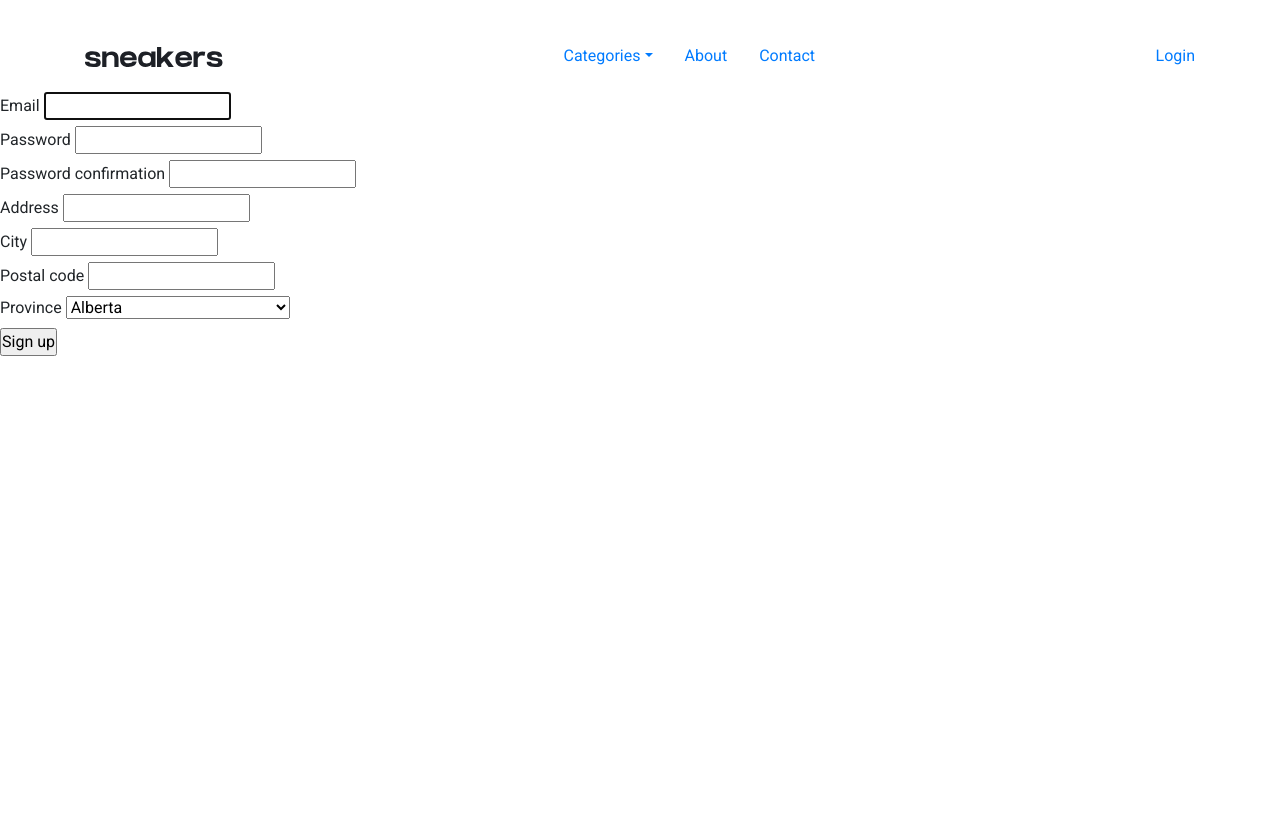
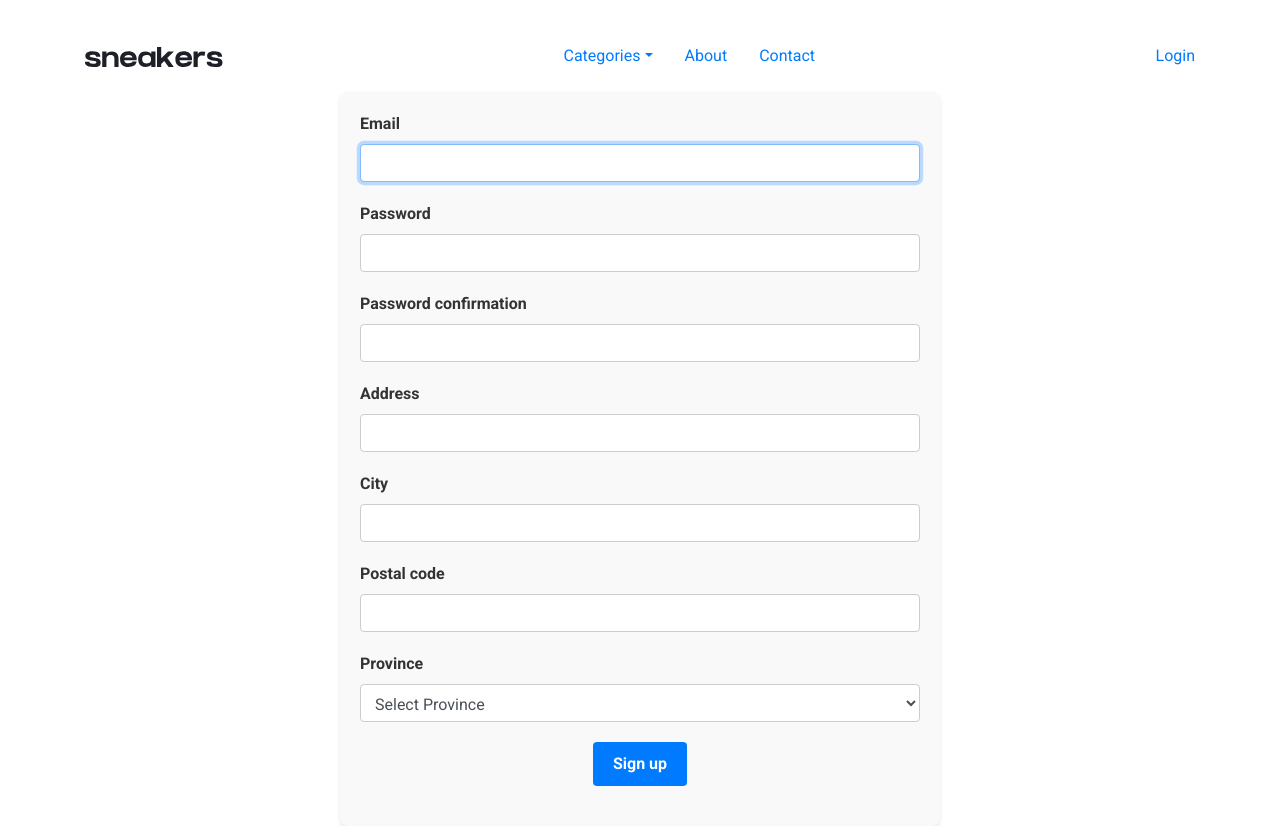
Before and after one commit to varsanihemal/Sneakers, a Rails app: page /users/sign_up in a window 1280 px wide. Before the commit the page ends 356 px from the top, so only its background shows below. Run offline with Rails 7, Linux system fonts and the light colour scheme; data comes from the database, SQL or seed files in the repository; parts of the project's set-up code (start-up, migrations or seed data) failed here and were passed over; some libraries are stand-ins or nearby versions.

Commit message:
Styled some pages that werent styled

```diff
--- a/app/assets/stylesheets/custom.css
+++ b/app/assets/stylesheets/custom.css
@@ -67,3 +67,49 @@
 .search-form .form-control {
   margin-right: 10px;
 }
+
+/* Styles for the registration form */
+.registration-form {
+  max-width: 600px;
+  margin: 0 auto;
+  padding: 20px;
+  background-color: #f9f9f9;
+  border-radius: 8px;
+  box-shadow: 0 2px 4px rgba(0, 0, 0, 0.1);
+}
+
+.form-group {
+  margin-bottom: 15px;
+}
+
+.form-label {
+  display: block;
+  margin-bottom: 8px;
+  font-weight: bold;
+  color: #333;
+}
+
+.form-control {
+  width: 100%;
+  padding: 10px;
+  border: 1px solid #ccc;
+  border-radius: 4px;
+}
+
+.btn-primary {
+  display: inline-block;
+  padding: 10px 20px;
+  font-size: 16px;
+  font-weight: bold;
+  color: #fff;
+  background-color: #007bff;
+  border: none;
+  border-radius: 4px;
+  cursor: pointer;
+  text-align: center;
+  transition: background-color 0.3s ease;
+}
+
+.btn-primary:hover {
+  background-color: #0056b3;
+}
--- /dev/null
+++ b/app/assets/stylesheets/invoice.css
@@ -0,0 +1,34 @@
+.invoice {
+    background-color: #ffffff;
+    border: 1px solid #dee2e6;
+    border-radius: 8px;
+    box-shadow: 0 2px 4px rgba(0, 0, 0, 0.1);
+  }
+
+  .invoice h4 {
+    color: #007bff;
+  }
+
+  .list-group-item {
+    border: none;
+    padding: 1rem;
+    background-color: #f8f9fa;
+  }
+
+  .list-group-item:nth-child(odd) {
+    background-color: #e9ecef;
+  }
+
+  .text-danger {
+    color: #dc3545 !important;
+  }
+
+  .btn-primary {
+    background-color: #007bff;
+    border-color: #007bff;
+  }
+
+  .btn-primary:hover {
+    background-color: #0056b3;
+    border-color: #004085;
+  }
--- /dev/null
+++ b/app/assets/stylesheets/orders.css
@@ -0,0 +1,68 @@
+.order-form {
+    max-width: 600px;
+    margin: 0 auto;
+    padding: 20px;
+    background-color: #f9f9f9;
+    border-radius: 8px;
+    box-shadow: 0 2px 4px rgba(0, 0, 0, 0.1);
+  }
+
+  .form-group {
+    margin-bottom: 20px;
+  }
+
+  .form-label {
+    display: block;
+    margin-bottom: 8px;
+    font-weight: bold;
+    color: #333;
+  }
+
+  .form-control {
+    width: 100%;
+    padding: 10px;
+    border: 1px solid #ccc;
+    border-radius: 4px;
+  }
+
+  .payment-element {
+    margin-bottom: 20px;
+  }
+
+  .btn-primary {
+    display: inline-block;
+    padding: 10px 20px;
+    font-size: 16px;
+    font-weight: bold;
+    color: #fff;
+    background-color: #007bff;
+    border: none;
+    border-radius: 4px;
+    cursor: pointer;
+    text-align: center;
+    transition: background-color 0.3s ease;
+  }
+
+  .btn-primary:hover {
+    background-color: #0056b3;
+  }
+
+  /* Styles for the orders list */
+.list-group-item {
+    border: 1px solid #ddd;
+    border-radius: 4px;
+    padding: 10px 15px;
+    margin-bottom: 10px;
+  }
+
+  .list-group-item:hover {
+    background-color: #f8f9fa;
+  }
+
+  .text-muted {
+    color: #6c757d;
+  }
+
+  .badge {
+    font-size: 14px;
+  }
--- a/app/views/devise/registrations/new.html.erb
+++ b/app/views/devise/registrations/new.html.erb
@@ -1,43 +1,42 @@
-<!-- app/views/devise/registrations/new.html.erb -->
-<%= form_for(resource, as: resource_name, url: registration_path(resource_name), html: { method: :post }) do |f| %>
+<%= form_for(resource, as: resource_name, url: registration_path(resource_name), html: { method: :post, class: 'registration-form' }) do |f| %>
   <%= devise_error_messages! %>
 
-  <div class="field">
-    <%= f.label :email %>
-    <%= f.email_field :email, autofocus: true %>
+  <div class="form-group">
+    <%= f.label :email, class: "form-label" %>
+    <%= f.email_field :email, autofocus: true, class: "form-control" %>
   </div>
 
-  <div class="field">
-    <%= f.label :password %>
-    <%= f.password_field :password, autocomplete: "new-password" %>
+  <div class="form-group">
+    <%= f.label :password, class: "form-label" %>
+    <%= f.password_field :password, autocomplete: "new-password", class: "form-control" %>
   </div>
 
-  <div class="field">
-    <%= f.label :password_confirmation %>
-    <%= f.password_field :password_confirmation, autocomplete: "new-password" %>
+  <div class="form-group">
+    <%= f.label :password_confirmation, class: "form-label" %>
+    <%= f.password_field :password_confirmation, autocomplete: "new-password", class: "form-control" %>
   </div>
 
-  <div class="field">
-    <%= f.label :address %>
-    <%= f.text_field :address %>
+  <div class="form-group">
+    <%= f.label :address, class: "form-label" %>
+    <%= f.text_field :address, class: "form-control" %>
   </div>
 
-  <div class="field">
-    <%= f.label :city %>
-    <%= f.text_field :city %>
+  <div class="form-group">
+    <%= f.label :city, class: "form-label" %>
+    <%= f.text_field :city, class: "form-control" %>
   </div>
 
-  <div class="field">
-    <%= f.label :postal_code %>
-    <%= f.text_field :postal_code %>
+  <div class="form-group">
+    <%= f.label :postal_code, class: "form-label" %>
+    <%= f.text_field :postal_code, class: "form-control" %>
   </div>
 
-  <div class="field">
-    <%= f.label :province_id %>
-    <%= f.collection_select :province_id, Province.all, :id, :name %>
+  <div class="form-group">
+    <%= f.label :province_id, class: "form-label" %>
+    <%= f.collection_select :province_id, Province.all, :id, :name, { prompt: "Select Province" }, { class: "form-control" } %>
   </div>
 
-  <div class="actions">
-    <%= f.submit "Sign up" %>
+  <div class="form-group text-center">
+    <%= f.submit "Sign up", class: "btn btn-primary" %>
   </div>
 <% end %>
--- a/app/views/layouts/application.html.erb
+++ b/app/views/layouts/application.html.erb
@@ -8,6 +8,8 @@
   <link rel="stylesheet" href="https://stackpath.bootstrapcdn.com/bootstrap/4.5.2/css/bootstrap.min.css">
   <%= stylesheet_link_tag 'application', media: 'all', 'data-turbo-track': 'reload' %>
   <%= stylesheet_link_tag 'custom', media: 'all', 'data-turbo-track': 'reload' %>
+  <%= stylesheet_link_tag 'orders', media: 'all', 'data-turbo-track': 'reload' %>
+   <%= stylesheet_link_tag 'invoice', media: 'all', 'data-turbo-track': 'reload' %>
   <link rel="preconnect" href="https://fonts.googleapis.com">
 <link rel="preconnect" href="https://fonts.gstatic.com" crossorigin>
 <link href="https://fonts.googleapis.com/css2?family=Roboto:ital,wght@0,100;0,300;0,400;0,500;0,700;0,900;1,100;1,300;1,400;1,500;1,700;1,900&display=swap" rel="stylesheet">
```
Also changed, not shown: app/views/devise/shared/_links.html.erb (+8 -4 lines), app/views/orders/index.html.erb (+8 -5 lines), app/views/orders/new.html.erb (+25 -19 lines), app/views/orders/show.html.erb (+8 -10 lines).
